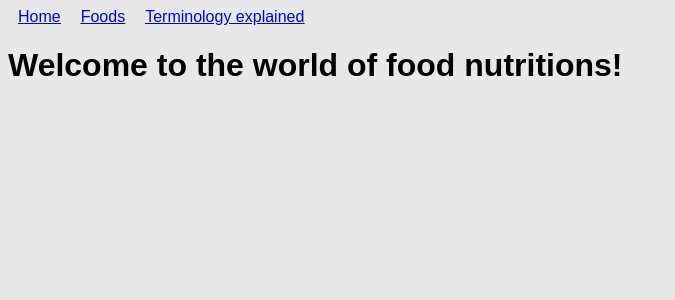
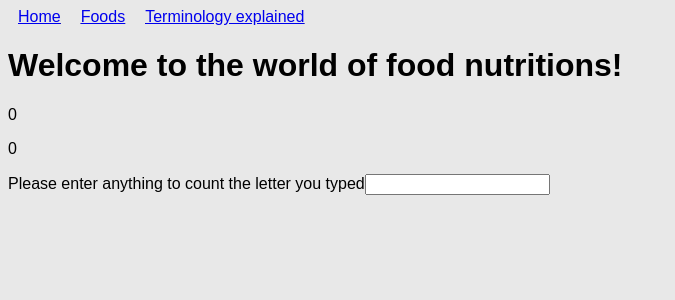
Before and after one commit to ruokaizhao/foods_nutritions, a React (Create React App) app: page / in a window 1280 px wide. Shown: the top 300 px of the page, without its empty margins (0-675 px from the left). Built offline with nearby package versions, Linux system fonts and the light colour scheme.

Commit message:
Add a CountLetterTyped component as per the interviewed's request to render an input box letting user to type in and count how many letters the user typed

```diff
--- a/db.json
+++ b/db.json
@@ -1,21 +1,5 @@
 {
   "foods": [
-    {
-      "id": 1,
-      "name": "Hummus",
-      "url": "https://www.thespruceeats.com/thmb/aHxaW94LyyXtqFG4aP_V6ZJRo2Q=/4600x3066/filters:no_upscale():max_bytes(150000):strip_icc()/white-bean-hummus-dip-3377730-hero-04-582e42dcd1914d3b9f246f645e10b22d.jpg",
-      "nutrition-per-100g": {
-        "energy": 709,
-        "protein": 8.4,
-        "fat": 10.8,
-        "saturated-fat": 1.8,
-        "dietary-fibre": 11,
-        "carbohydrate": 4.6,
-        "sugars": 0.6,
-        "sodium": 378
-      },
-      "tags": "legume"
-    },
     {
       "id": 2,
       "name": "Peanut Butter",
--- a/src/components/App.js
+++ b/src/components/App.js
@@ -7,6 +7,7 @@ import { Route, Switch } from "react-router-dom"
 import TermsExplain from "./TermsExplain"
 import NewFood from './NewFood';
 import Sort from "./Sort"
+import Counttype from "./CountLettertyped"
 
 function App() {
 const[foods, setFoods] = useState([])
@@ -71,6 +72,7 @@ function handleSortDescending(sortValue) {
         </Route>
         <Route exact path="/">
           <h1>Welcome to the world of food nutritions!</h1>
+          <Counttype />
         </Route>
       </Switch>
     </div>
--- /dev/null
+++ b/src/components/CountLettertyped.js
@@ -0,0 +1,34 @@
+import React, { useState } from "react";
+
+function CountLettertyped() {
+
+  const [counter, setCounter] = useState(0)
+  const [input, setInput] = useState('')
+
+  function handleChange(e) {
+    setInput(e.target.value)
+    setCounter(e.target.value.length)
+  }
+
+  // if I use setCounter(input.length), it won't work, since setState is asynchronous, it will count the letter
+  // of previous input, even use callback syntax like setCounter((currentCounter) => input.length) or
+  // setInput((currentInput) => e.target.value) won't work.
+  // Think about it, here we need the length after the component re-renders, I can't think of a way to do it.
+  // Instead, setCounter(e.target.value.length) will do the work, since the change of e.target.value is synchronous.
+
+  // Or, just like the interviewed told me, use {input.length} between <p> tag. Since the page will re-render after
+  // changing state, and after re-render, the input state is now the new value I want it to be.
+
+
+  return (
+    <div>
+      <p>{counter}</p>
+      <p>{input.length}</p>
+      <label htmlFor="type">Please enter anything to count the letter you typed</label>
+      <input type="text" value={input} id= "type" onChange={handleChange} />
+    </div>
+  )
+}
+
+
+export default CountLettertyped
```
